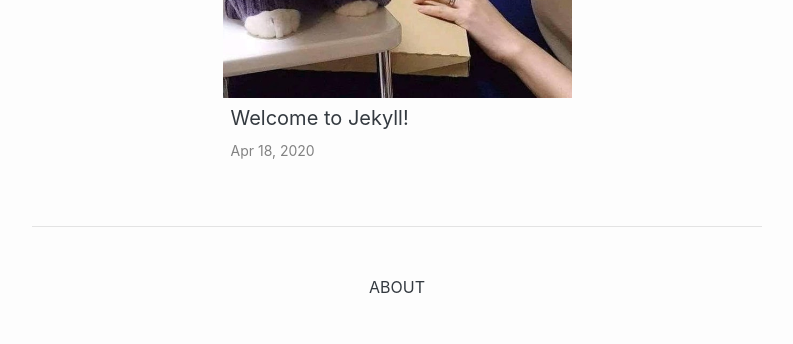
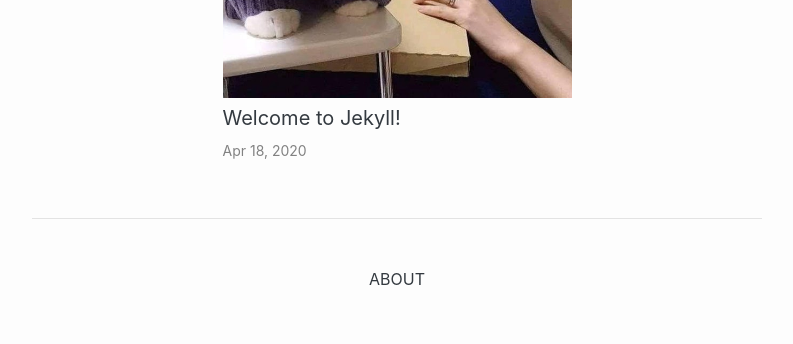
Before and after one commit to ToshiWasabi/Toshi, a Jekyll site: the page built from index.md, in a window 1280 px wide. Shown: the part 611-955 px from the top of the page, without its empty margins (243-1036 px from the left). Built offline with Jekyll 4.4.1, drawn with Linux system fonts in a browser that asks for light colours; nearby versions of some CDN libraries.

Commit message:
Minor adjustment

```diff
--- a/_layouts/home.html
+++ b/_layouts/home.html
@@ -23,7 +23,7 @@ layout: default
           </a>
         </div>
       </div>
-      <div class="m-2">
+      <div class="mt-2">
         <h2 class="h5 font-weight-normal">
           <a class="text-dark text-decoration-none" href="{{ post.url | relative_url }}">
             {{ post.title | escape }}
```
